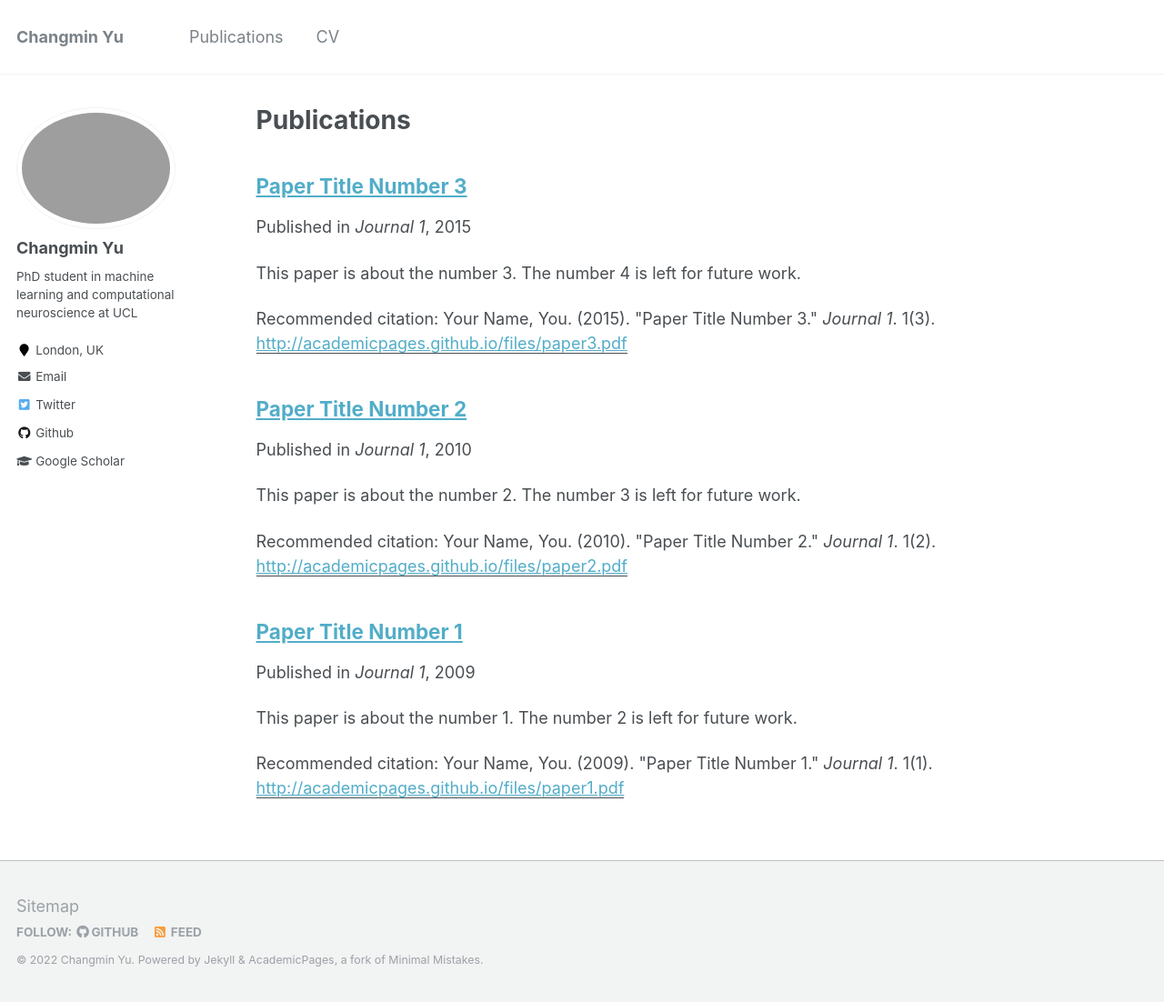
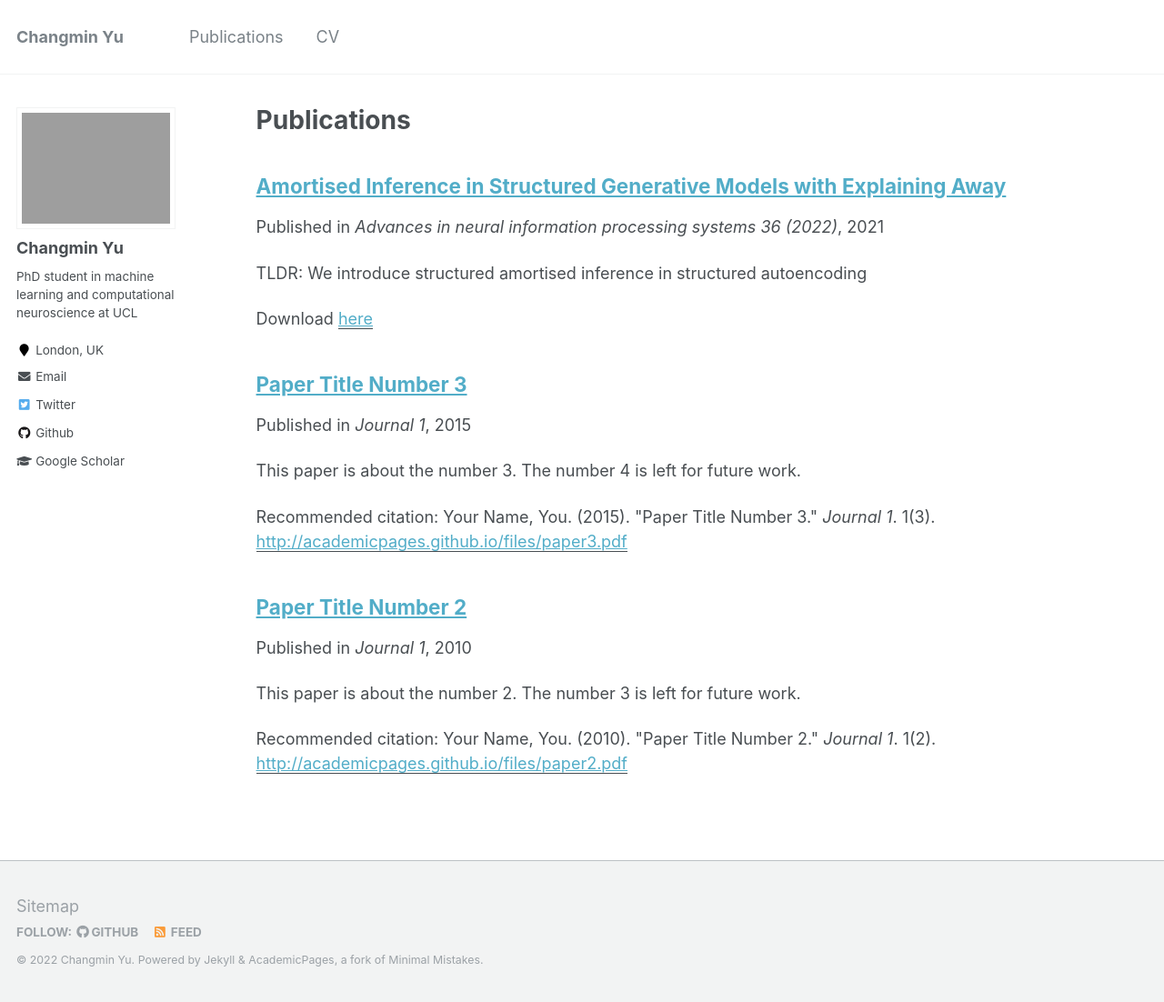
Before and after one commit to changmin-yu/changmin-yu.github.io, a Jekyll site: the page built from _pages/publications.md, in a window 1280 px wide and 1102 px high. Shown: the whole window at 91% size. Built offline with Jekyll 4.4.1, drawn with Linux system fonts in a browser that asks for light colours.

Commit message:
some updates

```diff
--- a/_publications/2009-10-01-paper-title-number-1.md
+++ /dev/null
@@ -1,15 +0,0 @@
----
-title: "Paper Title Number 1"
-collection: publications
-permalink: /publication/2009-10-01-paper-title-number-1
-excerpt: 'This paper is about the number 1. The number 2 is left for future work.'
-date: 2009-10-01
-venue: 'Journal 1'
-paperurl: 'http://academicpages.github.io/files/paper1.pdf'
-citation: 'Your Name, You. (2009). &quot;Paper Title Number 1.&quot; <i>Journal 1</i>. 1(1).'
----
-This paper is about the number 1. The number 2 is left for future work.
-
-[Download paper here](http://academicpages.github.io/files/paper1.pdf)
-
-Recommended citation: Your Name, You. (2009). "Paper Title Number 1." <i>Journal 1</i>. 1(1).
--- /dev/null
+++ b/_publications/AEA_paper.md
@@ -0,0 +1,11 @@
+---
+title: "Amortised Inference in Structured Generative Models with Explaining Away"
+collection: publications
+permalink: /publication/AEA_paper
+excerpt: 'TLDR: We introduce structured amortised inference in structured autoencoding'
+date: 09/2021
+venue: 'Advances in neural information processing systems 36 (2022)'
+paperurl: 'https://arxiv.org/abs/2209.05212'
+citation:
+---
+[Download paper here](https://arxiv.org/abs/2209.05212)
--- a/_sass/_sidebar.scss
+++ b/_sass/_sidebar.scss
@@ -84,7 +84,7 @@
 
   img {
     max-width: 175px;
-    border-radius: 50%;
+    // border-radius: 50%;
 
     @include breakpoint($large) {
       padding: 5px;
```
Also changed, not shown: _pages/cv.md (+2 -2 lines).
